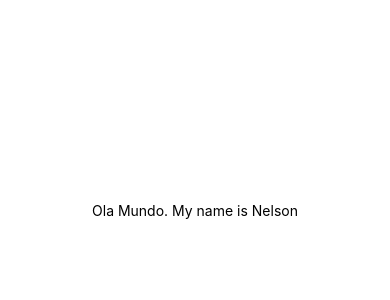
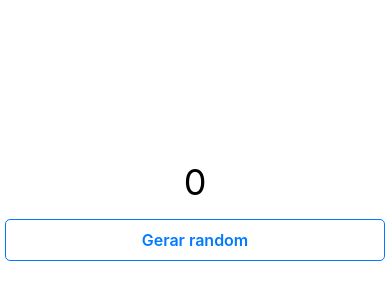
Before and after one commit to nelsoneo/curso-react, a React Native app: screen / in a window 390 px wide. Shown: the part 212-512 px from the top of the page. Built offline with nearby package versions, Linux system fonts and the light colour scheme.

Commit message:
style de button  touchabelyopacity

```diff
--- a/App.js
+++ b/App.js
@@ -23,14 +23,42 @@ const styles = StyleSheet.create({
  */
 
 import React from 'react';
-import { Text, SafeAreaView } from 'react-native';
+import { Text, SafeAreaView, TouchableOpacity, StyleSheet } from 'react-native';
 
 const App = () => {
   return (
     <SafeAreaView style= {{justifyContent: 'center', flex: 1, alignItems: 'center'}}>
-      <Text>Ola Mundo. My name is Nelson</Text>
+      <Text style = {styles.randomStyle}>0</Text>
+      <TouchableOpacity style = {styles.buttonStyle}>
+        <Text style = {styles.textButtonStyle}>Gerar random</Text>
+      </TouchableOpacity>
     </SafeAreaView>
   );
 };
 
+const styles = StyleSheet.create({
+  randomStyle: {
+    fontSize: 36,
+    paddingBottom: 15
+  },
+  buttonStyle: {
+
+    alignSelf: 'stretch',
+    backgroundColor: '#fff',
+    borderRadius: 5,
+    borderWidth: 1,
+    borderColor: '#007aff',
+    marginRight: 5,
+    marginLeft: 5
+  },
+  textButtonStyle: {
+    alignSelf: 'center',
+    color: '#007aff',
+    fontSize: 16,
+    fontWeight: '600',
+    paddingTop: 10,
+    paddingBottom: 10
+  }
+});
+
 export default App;
```
